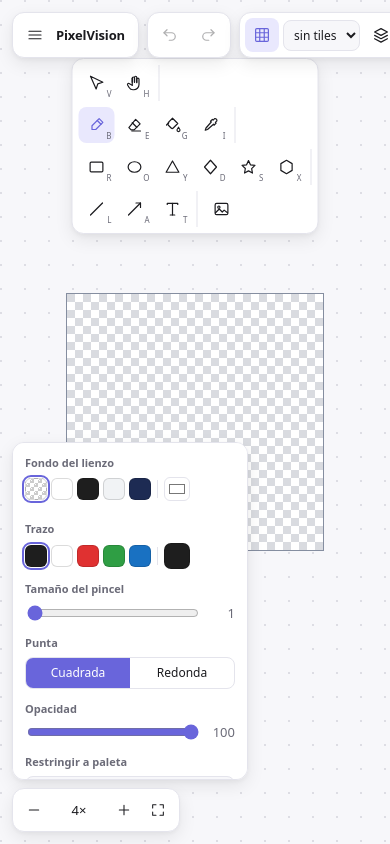
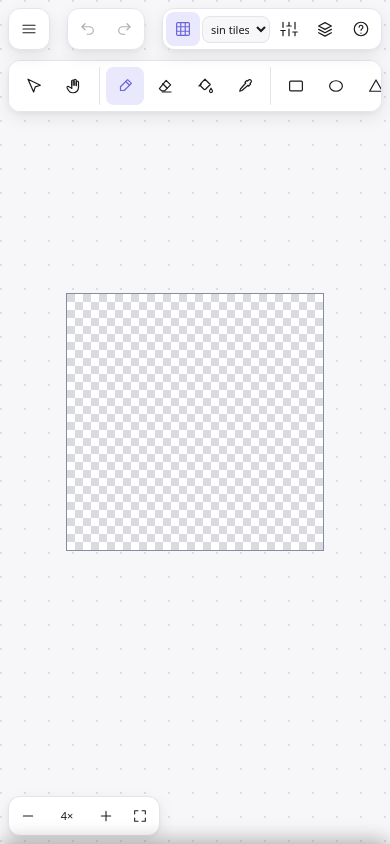
Before and after one commit to GonzaBena/pixelvision, a React (Vite) app: page / in a window 390 px wide. Built offline with nearby package versions, Linux system fonts and the light colour scheme.

Commit message:
feat: soporte para dispositivos móviles y gestos multitáctiles

```diff
--- a/src/App.tsx
+++ b/src/App.tsx
@@ -23,6 +23,7 @@ function isTyping(target: EventTarget | null): boolean {
 
 export default function App() {
   const [layersOpen, setLayersOpen] = useState(false)
+  const [propsOpen, setPropsOpen] = useState(false)
   const [helpOpen, setHelpOpen] = useState(false)
   const fileRef = useRef<HTMLInputElement>(null)
 
@@ -180,11 +181,13 @@ export default function App() {
 
       <TopBar
         layersOpen={layersOpen}
+        propsOpen={propsOpen}
         onToggleLayers={() => setLayersOpen((v) => !v)}
+        onToggleProps={() => setPropsOpen((v) => !v)}
         onToggleHelp={() => setHelpOpen((v) => !v)}
       />
       <Toolbar onPickImage={() => fileRef.current?.click()} />
-      <PropertiesPanel />
+      <PropertiesPanel open={propsOpen} onClose={() => setPropsOpen(false)} />
       {layersOpen && <LayersPanel onClose={() => setLayersOpen(false)} />}
       <ZoomControls />
       {helpOpen && <ShortcutsHelp onClose={() => setHelpOpen(false)} />}
--- a/src/canvas/CanvasStage.tsx
+++ b/src/canvas/CanvasStage.tsx
@@ -71,6 +71,16 @@ export function CanvasStage() {
   /** Grupo de trazos activo: los trazos seguidos con las mismas opciones se acumulan en un elemento. */
   const strokeGroup = useRef<{ id: string; key: string } | null>(null)
   const dprRef = useRef(1)
+
+  /** Punteros táctiles activos para soporte de gestos multitáctiles. */
+  const activePointers = useRef<Map<number, { x: number; y: number }>>(new Map())
+  const pinchState = useRef<{
+    dist: number
+    centerCss: { x: number; y: number }
+    zoom: number
+    panX: number
+    panY: number
+  } | null>(null)
 
   const [size, setSize] = useState({ w: 0, h: 0 })
   const [cursorLabel, setCursorLabel] = useState('default')
@@ -377,6 +387,33 @@ export function CanvasStage() {
     const st = useEditor.getState()
     const css = localCss(e)
     const p = toPixel(e)
+
+    if (e.pointerType === 'touch') {
+      activePointers.current.set(e.pointerId, css)
+    }
+
+    if (activePointers.current.size >= 2) {
+      // Al detectar 2 o más dedos, cancelar cualquier trazo/figura parcial para evitar trazos fantasma.
+      if (st.draft) st.setDraft(null)
+      marquee.current = null
+      interaction.current = { kind: 'none' }
+
+      const pointers = Array.from(activePointers.current.values())
+      const p1 = pointers[0]
+      const p2 = pointers[1]
+      const dist = Math.hypot(p2.x - p1.x, p2.y - p1.y)
+      const centerCss = { x: (p1.x + p2.x) / 2, y: (p1.y + p2.y) / 2 }
+      pinchState.current = {
+        dist,
+        centerCss,
+        zoom: st.viewport.zoom,
+        panX: st.viewport.panX,
+        panY: st.viewport.panY,
+      }
+      requestDraw.current()
+      return
+    }
+
     if (st.tool === 'text') {
       // El texto no arrastra, así que no necesita capturar el puntero; y hay que
       // frenar el foco por defecto para que el clic no se lo quite al campo que
@@ -445,7 +482,9 @@ export function CanvasStage() {
         const b = selectionBounds(st)
         if (b) {
           const pos = handlePositions(t, b)
-          const r = handleRadius(t) * 1.8
+          // En táctil aumentamos la tolerancia para facilitar tocar los handles con el dedo.
+          const handleMultiplier = e.pointerType === 'touch' ? 2.8 : 1.8
+          const r = handleRadius(t) * handleMultiplier
           const dx = css.x * t.dpr
           const dy = css.y * t.dpr
           for (const id of HANDLE_IDS) {
@@ -458,7 +497,8 @@ export function CanvasStage() {
             }
           }
         }
-        const hit = hitTestWithSlop(st.scene, p.x, p.y, 1)
+        const hitSlop = e.pointerType === 'touch' ? 3 : 1
+        const hit = hitTestWithSlop(st.scene, p.x, p.y, hitSlop)
         if (hit) {
           let sel = st.selection
           if (e.shiftKey) {
@@ -503,6 +543,42 @@ export function CanvasStage() {
 
   const onPointerMove = (e: React.PointerEvent) => {
     const st = useEditor.getState()
+    const css = localCss(e)
+
+    if (e.pointerType === 'touch' && activePointers.current.has(e.pointerId)) {
+      activePointers.current.set(e.pointerId, css)
+    }
+
+    if (activePointers.current.size >= 2 && pinchState.current) {
+      const pointers = Array.from(activePointers.current.values())
+      const p1 = pointers[0]
+      const p2 = pointers[1]
+      const curDist = Math.hypot(p2.x - p1.x, p2.y - p1.y)
+      const curCenter = { x: (p1.x + p2.x) / 2, y: (p1.y + p2.y) / 2 }
+
+      const scale = pinchState.current.dist > 0 ? curDist / pinchState.current.dist : 1
+      const rawZoom = pinchState.current.zoom * scale
+      const targetZoom = Math.max(0.1, Math.min(64, rawZoom))
+
+      const initPanX = pinchState.current.panX
+      const initPanY = pinchState.current.panY
+      const initZoom = pinchState.current.zoom
+      const centerInit = pinchState.current.centerCss
+
+      const canvasX = (centerInit.x - initPanX) / initZoom
+      const canvasY = (centerInit.y - initPanY) / initZoom
+
+      st.setViewport({
+        zoom: targetZoom,
+        panX: curCenter.x - canvasX * targetZoom,
+        panY: curCenter.y - canvasY * targetZoom,
+      })
+      requestDraw.current()
+      return
+    }
+
+    if (pinchState.current) return
+
     const p = toPixel(e)
     const prev = cursorPx.current
     cursorPx.current = p
@@ -511,7 +587,6 @@ export function CanvasStage() {
     const it = interaction.current
     switch (it.kind) {
       case 'pan': {
-        const css = localCss(e)
         st.setViewport({
           panX: it.panX + (css.x - it.cssX),
           panY: it.panY + (css.y - it.cssY),
@@ -647,6 +722,16 @@ export function CanvasStage() {
   }
 
   const onPointerUp = (e: React.PointerEvent) => {
+    if (e.pointerType === 'touch') {
+      activePointers.current.delete(e.pointerId)
+      if (activePointers.current.size < 2) {
+        pinchState.current = null
+      }
+      if (activePointers.current.size > 0) {
+        return
+      }
+    }
+
     const st = useEditor.getState()
     const it = interaction.current
     if (it.kind === 'shape' && st.draft) {
--- a/src/styles.css
+++ b/src/styles.css
@@ -157,7 +157,7 @@ textarea {
 
 .toolbar {
   position: absolute;
-  top: 64px;
+  top: 72px;
   left: 50%;
   transform: translateX(-50%);
   display: flex;
@@ -812,18 +812,149 @@ kbd {
   white-space: nowrap;
 }
 
-/* --- Responsive ----------------------------------------------------------- */
+/* --- Responsive Mobile ----------------------------------------------------- */
 
-@media (max-width: 900px) {
-  .panel,
+.panel__head-mobile {
+  display: none;
+}
+
+@media (max-width: 768px) {
+  body,
+  .app {
+    touch-action: none;
+    user-select: none;
+    -webkit-user-select: none;
+  }
+
+  /* TopBar compacta */
+  .topbar {
+    top: 8px;
+    left: 8px;
+    right: 8px;
+    gap: 4px;
+  }
+
+  .topbar__group {
+    padding: 3px;
+    gap: 2px;
+  }
+
+  .brand {
+    display: none;
+  }
+
+  .input--tiny {
+    font-size: 11px;
+    padding: 4px;
+    width: 68px;
+  }
+
+  /* Toolbar horizontal deslizable */
+  .toolbar {
+    top: 60px;
+    left: 8px;
+    right: 8px;
+    transform: none;
+    max-width: calc(100vw - 16px);
+    overflow-x: auto;
+    overflow-y: hidden;
+    white-space: nowrap;
+    -webkit-overflow-scrolling: touch;
+    touch-action: pan-x;
+    scrollbar-width: none;
+    flex-wrap: nowrap;
+    justify-content: flex-start;
+  }
+
+  .toolbar::-webkit-scrollbar {
+    display: none;
+  }
+
+  .toolbar__group {
+    flex-shrink: 0;
+  }
+
+  .tool {
+    width: 38px;
+    height: 38px;
+    flex-shrink: 0;
+  }
+
+  .tool__key {
+    display: none;
+  }
+
+  /* Panel de Propiedades como Bottom Sheet / Drawer */
+  .panel {
+    position: fixed;
+    top: auto;
+    bottom: 0;
+    left: 0;
+    right: 0;
+    width: 100%;
+    max-height: 60vh;
+    border-radius: var(--radius) var(--radius) 0 0;
+    border-bottom: none;
+    z-index: 15;
+    transform: translateY(100%);
+    transition: transform 0.25s cubic-bezier(0.16, 1, 0.3, 1);
+    box-shadow: 0 -4px 20px rgba(0, 0, 0, 0.3);
+  }
+
+  .panel--open {
+    transform: translateY(0);
+  }
+
+  .panel__head-mobile {
+    display: flex;
+    align-items: center;
+    justify-content: space-between;
+    padding-bottom: 6px;
+    margin-bottom: 4px;
+    border-bottom: 1px solid var(--border);
+  }
+
+  .panel__title-mobile {
+    font-weight: 600;
+    font-size: 13px;
+  }
+
+  /* Panel de Capas como Bottom Sheet */
   .layers {
+    position: fixed;
     top: auto;
-    bottom: 64px;
-    max-height: 40vh;
+    bottom: 0;
+    left: 0;
+    right: 0;
+    width: 100%;
+    max-height: 55vh;
+    border-radius: var(--radius) var(--radius) 0 0;
+    border-bottom: none;
+    z-index: 16;
+    box-shadow: 0 -4px 20px rgba(0, 0, 0, 0.3);
   }
-  .toolbar {
-    top: 58px;
-    flex-wrap: wrap;
-    max-width: calc(100% - 24px);
+
+  /* ColorPicker popover en celulares */
+  .popover {
+    position: fixed;
+    top: auto;
+    bottom: 70px;
+    left: 50%;
+    transform: translateX(-50%);
+    width: calc(100vw - 32px);
+    max-width: 320px;
+  }
+
+  /* Controles de Zoom en móviles */
+  .zoom {
+    left: 8px;
+    bottom: 8px;
+    padding: 2px;
+  }
+
+  .zoom__value {
+    min-width: 44px;
+    font-size: 11px;
+    padding: 4px 2px;
   }
 }
--- a/src/ui/ColorPicker.tsx
+++ b/src/ui/ColorPicker.tsx
@@ -20,11 +20,15 @@ export function ColorPicker({ label, value, onChange, allowNone = false }: Props
 
   useEffect(() => {
     if (!open) return
-    const onDown = (e: MouseEvent) => {
+    const onDown = (e: MouseEvent | TouchEvent) => {
       if (!ref.current?.contains(e.target as Node)) setOpen(false)
     }
     document.addEventListener('mousedown', onDown)
-    return () => document.removeEventListener('mousedown', onDown)
+    document.addEventListener('touchstart', onDown)
+    return () => {
+      document.removeEventListener('mousedown', onDown)
+      document.removeEventListener('touchstart', onDown)
+    }
   }, [open])
 
   const commitHex = (raw: string) => {
--- a/src/ui/Icons.tsx
+++ b/src/ui/Icons.tsx
@@ -295,3 +295,11 @@ export const IconHelp = ({ size = 18 }: IconProps) =>
     </>,
     size,
   )
+
+export const IconSliders = ({ size = 18 }: IconProps) =>
+  svg(
+    <>
+      <path d="M4 21v-7M4 10V3M12 21v-9M12 8V3M20 21v-5M20 12V3M1 14h6M9 8h6M17 16h6" />
+    </>,
+    size,
+  )
--- a/src/ui/PropertiesPanel.tsx
+++ b/src/ui/PropertiesPanel.tsx
@@ -17,7 +17,12 @@ import {
 const SHAPE_TOOLS = new Set(['rect', 'ellipse', 'triangle', 'diamond', 'star', 'hexagon'])
 const STROKE_TOOLS = new Set([...SHAPE_TOOLS, 'line', 'arrow'])
 
-export function PropertiesPanel() {
+interface PropertiesPanelProps {
+  open?: boolean
+  onClose?: () => void
+}
+
+export function PropertiesPanel({ open = false, onClose }: PropertiesPanelProps) {
   const tool = useEditor((s) => s.tool)
   const options = useEditor((s) => s.options)
   const setOptions = useEditor((s) => s.setOptions)
@@ -65,7 +70,16 @@ export function PropertiesPanel() {
   }
 
   return (
-    <aside className="island panel" aria-label="Propiedades">
+    <aside className={`island panel${open ? ' panel--open' : ''}`} aria-label="Propiedades">
+      <div className="panel__head-mobile">
+        <span className="panel__title-mobile">Propiedades</span>
+        {onClose && (
+          <button type="button" className="btn btn--ghost btn--sm" onClick={onClose}>
+            Cerrar
+          </button>
+        )}
+      </div>
+
       <CanvasBackground />
 
       {showDrawingOptions && <div className="panel__sep" />}
--- a/src/ui/TopBar.tsx
+++ b/src/ui/TopBar.tsx
@@ -9,6 +9,7 @@ import {
   IconLayers,
   IconMenu,
   IconRedo,
+  IconSliders,
   IconTrash,
   IconUndo,
   IconUpload,
@@ -19,10 +20,12 @@ const PRESETS = [16, 32, 48, 64, 96, 128, 256]
 interface Props {
   onToggleLayers: () => void
   onToggleHelp: () => void
+  onToggleProps: () => void
   layersOpen: boolean
+  propsOpen: boolean
 }
 
-export function TopBar({ onToggleLayers, onToggleHelp, layersOpen }: Props) {
+export function TopBar({ onToggleLayers, onToggleHelp, onToggleProps, layersOpen, propsOpen }: Props) {
   const [menuOpen, setMenuOpen] = useState(false)
   const [confirmingClear, setConfirmingClear] = useState(false)
   const [openError, setOpenError] = useState<string | null>(null)
@@ -42,11 +45,15 @@ export function TopBar({ onToggleLayers, onToggleHelp, layersOpen }: Props) {
       setOpenError(null)
       return
     }
-    const onDown = (e: MouseEvent) => {
+    const onDown = (e: MouseEvent | TouchEvent) => {
       if (!menuRef.current?.contains(e.target as Node)) setMenuOpen(false)
     }
     document.addEventListener('mousedown', onDown)
-    return () => document.removeEventListener('mousedown', onDown)
+    document.addEventListener('touchstart', onDown)
+    return () => {
+      document.removeEventListener('mousedown', onDown)
+      document.removeEventListener('touchstart', onDown)
+    }
   }, [menuOpen])
 
   const st = useEditor.getState()
@@ -245,6 +252,16 @@ export function TopBar({ onToggleLayers, onToggleHelp, layersOpen }: Props) {
         </select>
         <button
           type="button"
+          className={`btn btn--icon${propsOpen ? ' btn--on' : ''}`}
+          onClick={onToggleProps}
+          title="Propiedades"
+          aria-label="Propiedades"
+          aria-pressed={propsOpen}
+        >
+          <IconSliders />
+        </button>
+        <button
+          type="button"
           className={`btn btn--icon${layersOpen ? ' btn--on' : ''}`}
           onClick={onToggleLayers}
           title="Capas"
```
